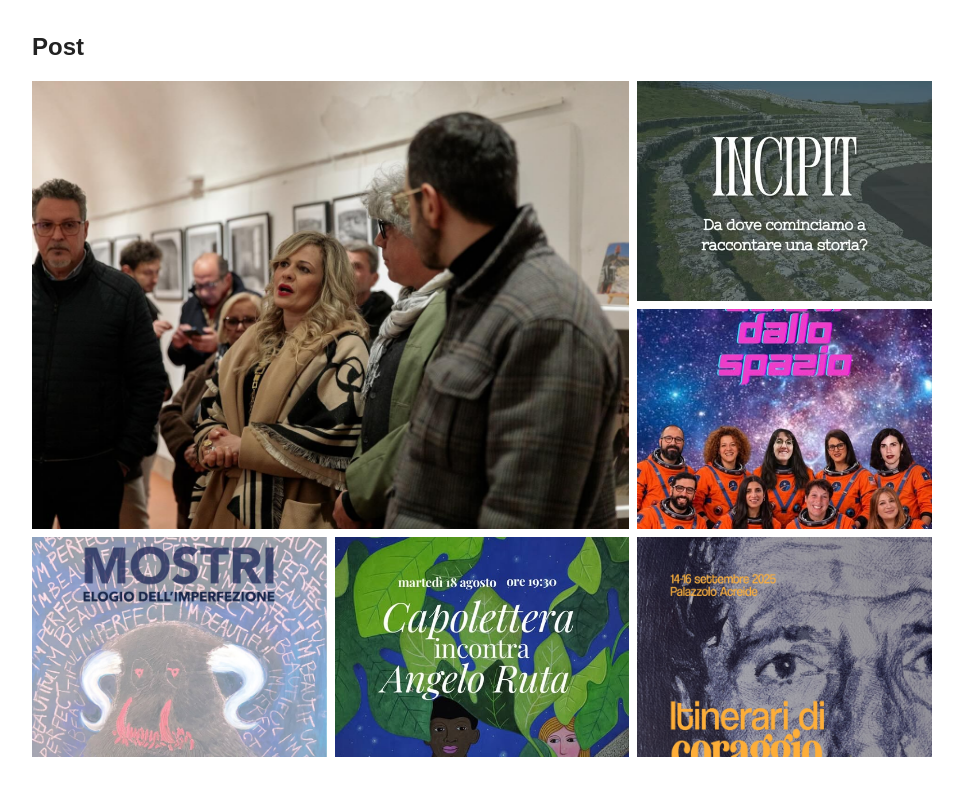
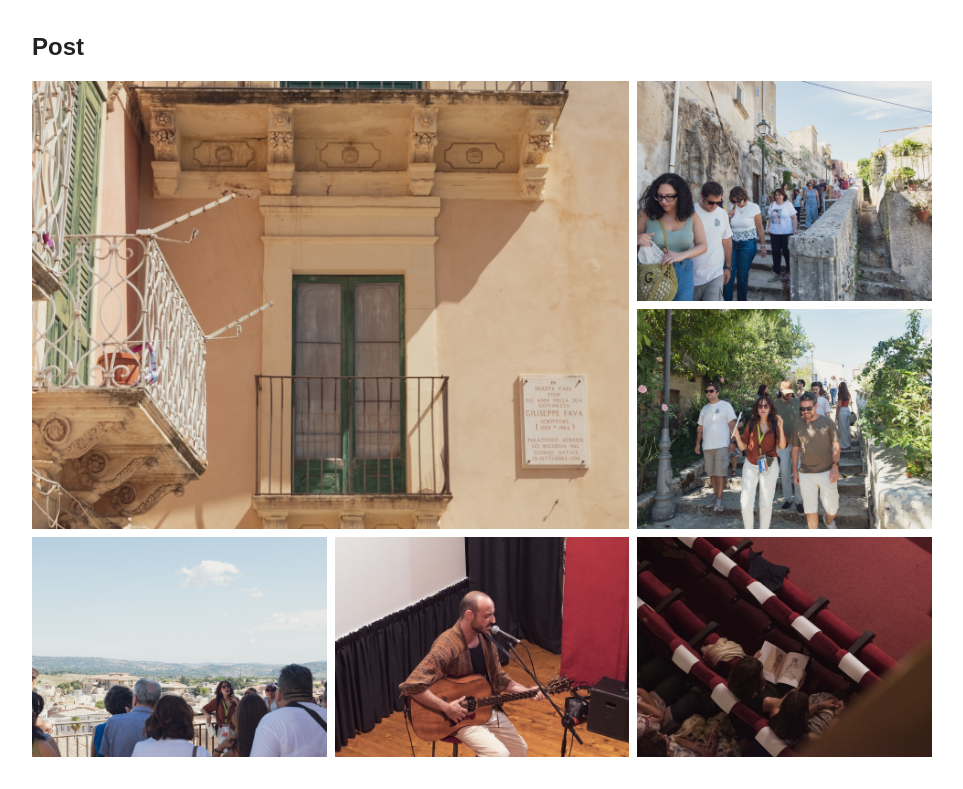
Before and after one commit to RaffaeleGallo/mediblei-css-grid-bonus, a plain HTML site: page index.html in a window 1280 px wide. Shown: the part 171-960 px from the top of the page, without its empty margins (158-1121 px from the left). Drawn offline with Linux system fonts and the light colour scheme.

Commit message:
sostituzione immagini con altre ad orientamento orizzontale

```diff
--- a/css/style.css
+++ b/css/style.css
@@ -55,10 +55,6 @@ body {
     object-fit: cover;
 }
 
-.post-image-top {
-    object-position: center top;
-}
-
 /* Ripristiniamo celle singole sui telefoni. */
 @media (max-width: 600px) {
     .posts-grid {
--- a/index.html
+++ b/index.html
@@ -21,23 +21,23 @@
             <!-- Il primo post occupa due colonne e due righe; gli altri riempiono le celle libere. -->
             <div class="posts-grid">
                 <div class="post post-featured">
-                    <img src="img/mostra-antonio-vacirca.jpg" alt="Visitatori alla mostra fotografica di Antonio Vacirca a Spazio San Sebastiano">
+                    <img src="img/itinerari-coraggio-01.jpg" alt="Balconi e targa commemorativa di Giuseppe Fava a Palazzolo Acreide">
                 </div>
                 <div class="post">
-                    <img src="img/incipit.jpg" alt="Teatro antico in pietra con il titolo Incipit">
+                    <img src="img/itinerari-coraggio-02.jpg" alt="Partecipanti lungo una scalinata in pietra durante Itinerari di coraggio">
                 </div>
                 <div class="post">
-                    <img src="img/saluti-dallo-spazio.jpg" alt="Fotomontaggio di gruppo in tute da astronauta: Saluti dallo spazio">
+                    <img src="img/itinerari-coraggio-04.jpg" alt="Visita guidata tra le scalinate e il verde di Palazzolo Acreide">
                 </div>
 
                 <div class="post">
-                    <img class="post-image-top" src="img/mostri-agata-leocata.jpg" alt="Locandina Mostri, elogio dell’imperfezione di Agata Leocata, con una creatura dipinta">
+                    <img src="img/itinerari-coraggio-05.jpg" alt="Gruppo in ascolto della guida davanti al panorama degli Iblei">
                 </div>
                 <div class="post">
-                    <img src="img/capolettera-angelo-ruta.jpg" alt="Locandina Capolettera incontra Angelo Ruta, con volti tra foglie verdi">
+                    <img src="img/itinerari-coraggio-07.jpg" alt="Musicista con chitarra acustica e microfono durante Itinerari di coraggio">
                 </div>
                 <div class="post">
-                    <img class="post-image-top" src="img/itinerari-di-coraggio.jpg" alt="Locandina Itinerari di coraggio, cent’anni di Pippo Fava, con ritratto e scritte arancioni">
+                    <img src="img/itinerari-coraggio-09.jpg" alt="Pubblico in teatro con un libro illustrato tra le poltrone rosse">
                 </div>
             </div>
         </section>
```
Also changed, not shown: img/capolettera-angelo-ruta.jpg (deleted), img/incipit.jpg (deleted), img/itinerari-coraggio-01.jpg (added), img/itinerari-coraggio-02.jpg (added), img/itinerari-coraggio-04.jpg (added), img/itinerari-coraggio-05.jpg (added), img/itinerari-coraggio-07.jpg (added), img/itinerari-coraggio-09.jpg (added), img/itinerari-di-coraggio.jpg (deleted), img/mostra-antonio-vacirca.jpg (deleted), img/mostri-agata-leocata.jpg (deleted), img/saluti-dallo-spazio.jpg (deleted), 1 other file.
